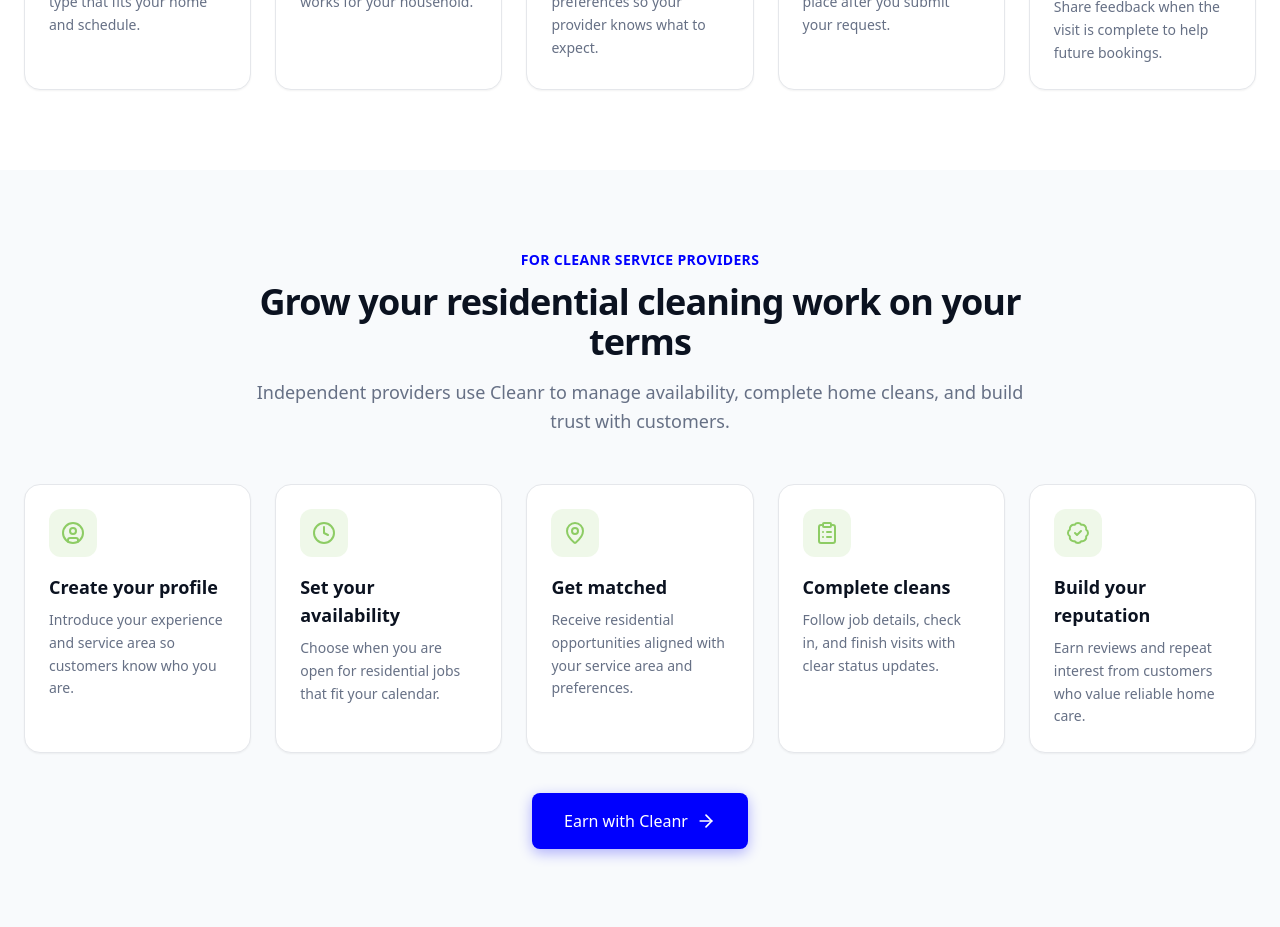
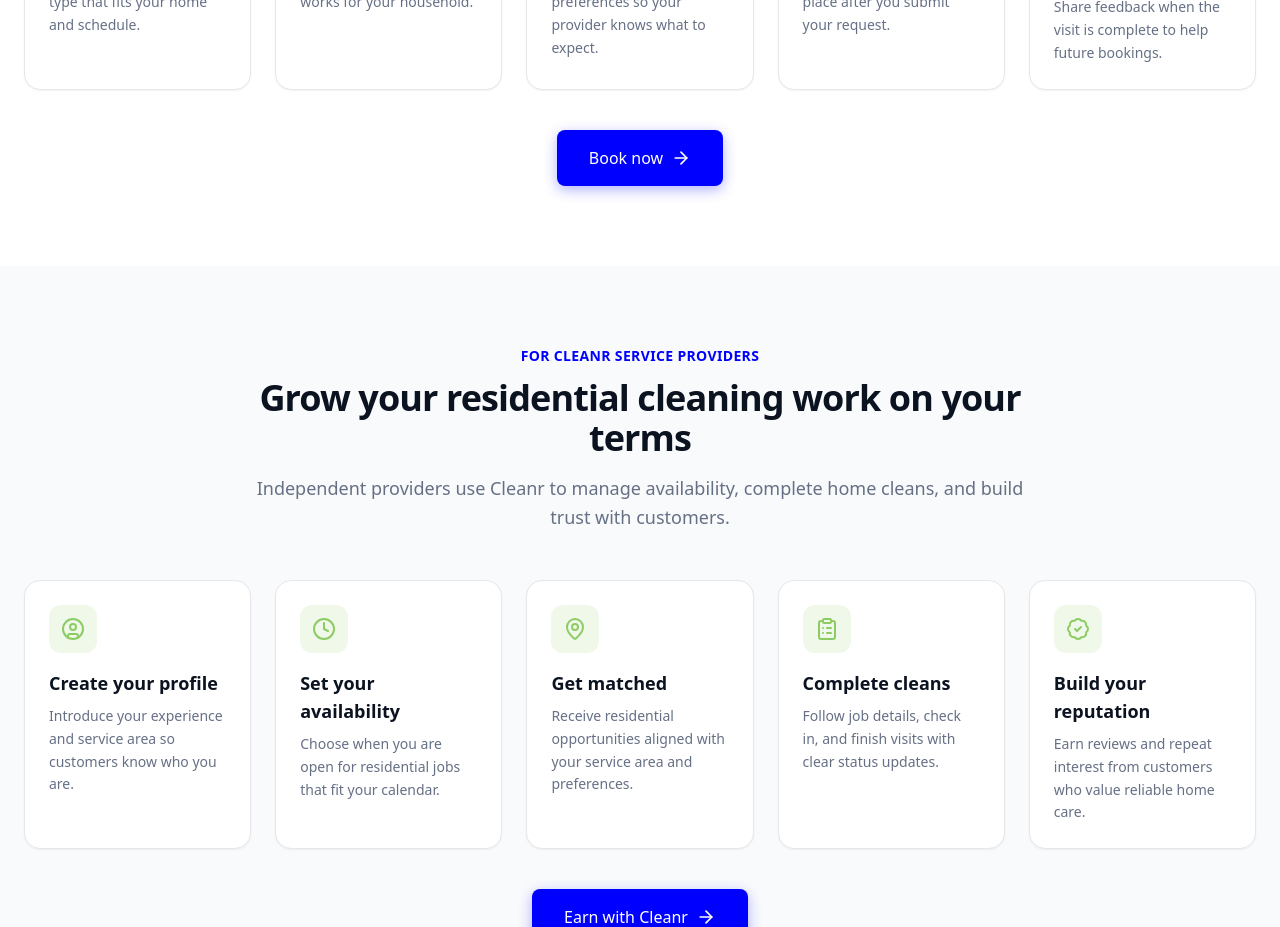
Before and after one commit to SolSabali-Ent/Cleanr-app-preview, a React (Vite) app: page / in a window 1280 px wide. Shown: the part 1340-2267 px from the top of the page. Built offline with nearby package versions, Linux system fonts and the light colour scheme; no server answers.

Commit message:
Sync Cleanr public app from e2995c8

```diff
--- a/src/shell/screens/Landing.tsx
+++ b/src/shell/screens/Landing.tsx
@@ -376,6 +376,12 @@ export default function Landing() {
             <FeatureCard icon={<FileCheck className="h-6 w-6" />} title="Get confirmation" description="See booking details in one place after you submit your request." />
             <FeatureCard icon={<Star className="h-6 w-6" />} title="Review after service" description="Share feedback when the visit is complete to help future bookings." />
           </div>
+          <div className="mt-10 flex justify-center">
+            <BluePrimaryLink to={CUSTOMER_ENTRY_PATH}>
+              Book now
+              <ArrowRight className="h-5 w-5 shrink-0" />
+            </BluePrimaryLink>
+          </div>
         </div>
       </section>
 
```
Also changed, not shown: 55 other files (tests, documents, lock files or other folders).
